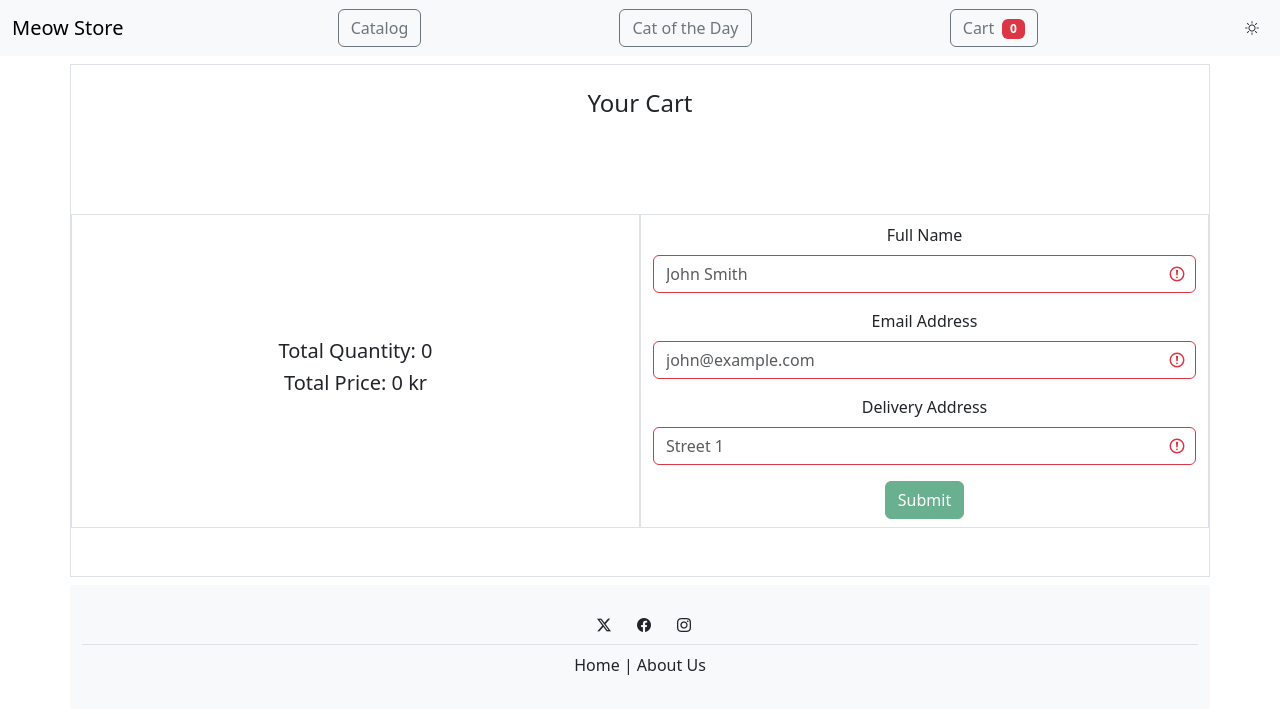
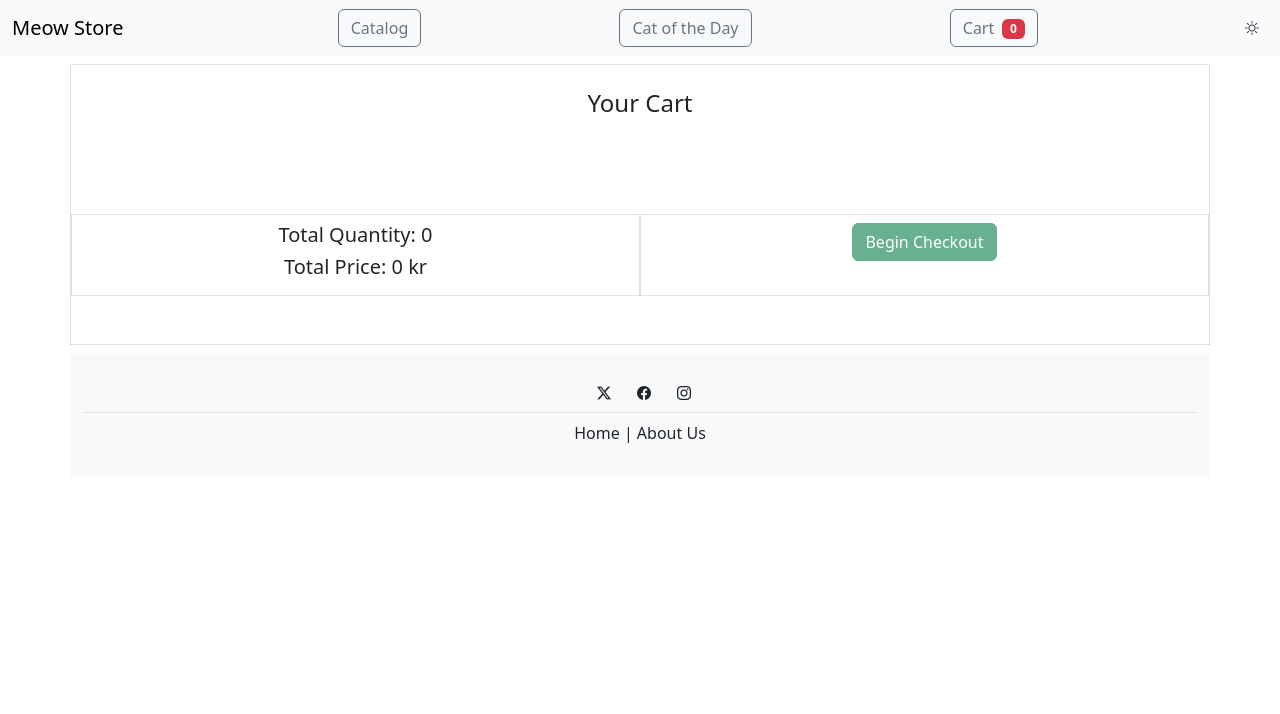
Before and after one commit to gfalksyss8/meowstore-react, a React (Vite) app: page /cart in a window 1280 px wide. Shown: the top 714 px of the page. Built offline with nearby package versions, Linux system fonts and the light colour scheme.

Commit message:
Changed user checkout to include a modal

```diff
--- /dev/null
+++ b/src/Components/CheckoutModal.jsx
@@ -0,0 +1,80 @@
+// Boostrap modules
+import Modal from 'react-bootstrap/Modal'
+import Form from 'react-bootstrap/Form'
+import Button from 'react-bootstrap/Button'
+
+export default function CheckoutModal({
+    show,
+    onClose,
+    name,
+    setName,
+    email,
+    setEmail,
+    address,
+    setAddress,
+    onSubmit,
+    isValid,
+    cart
+}) {
+    return (
+        <Modal show={show} onHide={onClose} centered>
+            <Modal.Header closeButton>
+                <Modal.Title>Checkout</Modal.Title>
+            </Modal.Header>
+
+            <Modal.Body>
+                <Form>
+                    <Form.Group className="mb-3">
+                        <Form.Label>Full Name</Form.Label>
+                        <Form.Control
+                            type="text"
+                            placeholder="John Smith"
+                            value={name}
+                            onChange={(e) => setName(e.target.value)}
+                            isValid={name.length >= 1}
+                            isInvalid={name.length < 1}
+                        />
+                    </Form.Group>
+
+                    <Form.Group className="mb-3">
+                        <Form.Label>Email Address</Form.Label>
+                        <Form.Control
+                            type="email"
+                            placeholder="john@example.com"
+                            value={email}
+                            onChange={(e) => setEmail(e.target.value)}
+                            isInvalid={!email.includes("@")}
+                            isValid={email.includes("@")}
+                        />
+                    </Form.Group>
+
+                    <Form.Group className="mb-3">
+                        <Form.Label>Delivery Address</Form.Label>
+                        <Form.Control
+                            type="text"
+                            placeholder="Street 1"
+                            value={address}
+                            onChange={(e) => setAddress(e.target.value)}
+                            isValid={address.length >= 1}
+                            isInvalid={address.length < 1}
+                        />
+                    </Form.Group>
+                </Form>
+            </Modal.Body>
+
+            <Modal.Footer>
+                <Button variant="secondary" onClick={onClose}>
+                    Cancel
+                </Button>
+
+                <Button
+                    variant="success"
+                    disabled={!isValid}
+                    onClick={onSubmit}
+                >
+                    Submit Order
+                </Button>
+            </Modal.Footer>
+        </Modal>
+    )
+}
--- a/src/Pages/CartPage.jsx
+++ b/src/Pages/CartPage.jsx
@@ -9,7 +9,8 @@ import { useState } from 'react'
 import { useEffect } from 'react'
 
 // Own components
-import CartItem from "../Components/CartItem"
+import CartItem from '../Components/CartItem'
+import CheckoutModal from '../Components/CheckoutModal'
 
 // Context API
 import { useCart } from '../context/CartContext'
@@ -19,8 +20,11 @@ export default function Cart() {
     cart,
     removeFromCart,
     } = useCart()
+    const isCartEmpty = cart.length === 0
 
     const [show, setShow] = useState(false)
+
+    const [showModal, setShowModal] = useState(false)
 
     // Summary states
     const totalQuantity = cart.reduce(
@@ -71,6 +75,24 @@ export default function Cart() {
                 </Toast>
             </ToastContainer>
 
+            {/* Checkout modal */}
+            <CheckoutModal
+                show={showModal}
+                onClose={() => setShowModal(false)}
+                name={name}
+                setName={setName}
+                email={email}
+                setEmail={setEmail}
+                address={address}
+                setAddress={setAddress}
+                isValid={isValid}
+                cart={cart}
+                onSubmit={() => {
+                    setShow(true);       // toast
+                    setShowModal(false); // close modal
+                }}
+                />
+
             {/* Each item in cart */}
             <div className="row">
                 <section className="col py-2 my-4">
@@ -93,38 +115,7 @@ export default function Cart() {
 
                 {/* Submission form */}
                 <aside className="col py-2 my-4 border">
-                    <Form onSubmit={(e) => { e.preventDefault(); setShow(true)}}>
-                        <Form.Group className="mb-3" controlId="formBasicName">
-                            <Form.Label>Full Name</Form.Label>
-                            <Form.Control type="text" placeholder="John Smith"
-                                            value={name} onChange={(e) => setName(e.target.value)}
-                                            isValid={name.length >= 1} isInvalid={name.length < 1}/>
-                            <Form.Text className="text-muted">
-                            </Form.Text>
-                        </Form.Group>
-
-                        <Form.Group className="mb-3" controlId="formBasicEmail">
-                            <Form.Label>Email Address</Form.Label>
-                            <Form.Control type="email" placeholder="john@example.com"
-                                            value={email} onChange={(e) => setEmail(e.target.value)}
-                                            isValid={email.length >= 3} isInvalid={email.length < 3 && !email.includes("@")}/>
-                            <Form.Text className="text-muted">
-                            </Form.Text>
-                        </Form.Group>
-
-                        <Form.Group className="mb-3" controlId="formBasicAddress">
-                            <Form.Label>Delivery Address</Form.Label>
-                            <Form.Control type="text" placeholder="Street 1"
-                                            value={address} onChange={(e) => setAddress(e.target.value)}
-                                            isValid={address.length >= 1} isInvalid={address.length < 1}/>
-                            <Form.Text className="text-muted">
-                            </Form.Text>
-                        </Form.Group>
-
-                        <Button className="btn btn-success" type="submit" disabled={!isValid}>
-                            Submit
-                        </Button>
-                    </Form>
+                    <Button variant="success" onClick={() => setShowModal(true)} disabled={isCartEmpty}> Begin Checkout</Button>
                 </aside>
             </div>
 
```
